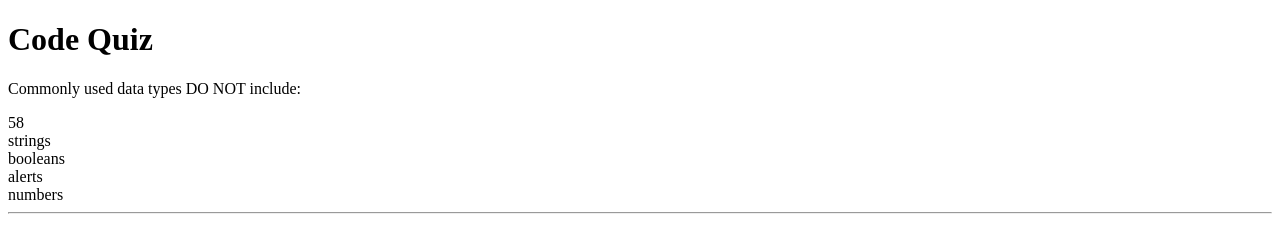
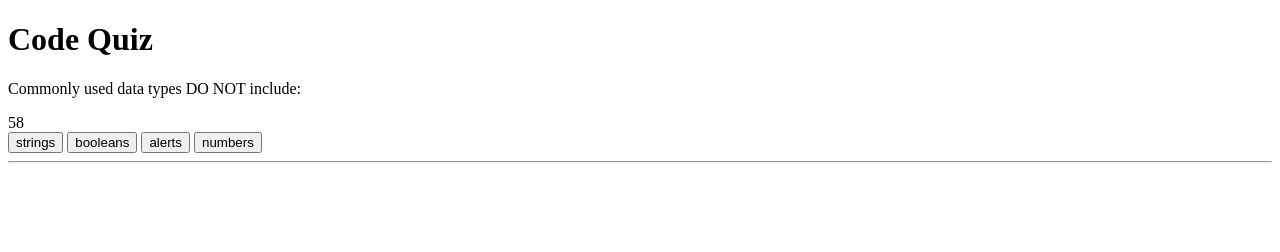
Before and after one commit to ponthierjustin/timed-code-quiz, a plain HTML site: page index.html in a window 1280 px wide. Both pictures are taken after a click on the button "Start Quiz". Drawn offline with Linux system fonts and the light colour scheme.

Commit message:
fixed questions to pull from array correctly

```diff
--- a/index.html
+++ b/index.html
@@ -18,15 +18,15 @@
         <div id="timer">
           <div id="counter">60</div>
         </div>
-        <div class="choices" id="A" onclick="checkAnswer('A')">A</div>
-        <div class="choices" id="B" onclick="checkAnswer('B')">B</div>
-        <div class="choices" id="C" onclick="checkAnswer('C')">C</div>
-        <div class="choices" id="D" onclick="checkAnswer('D')">D</div>
+        <button class="choices" id="A" onclick="checkAnswer('A')">A</button>
+        <button class="choices" id="B" onclick="checkAnswer('B')">B</button>
+        <button class="choices" id="C" onclick="checkAnswer('C')">C</button>
+        <button class="choices" id="D" onclick="checkAnswer('D')">D</button>
       </div>
       <hr />
       <div id="correct" class="hide">Correct</div>
       <div id="wrong" class="hide">Wrong</div>
-      <div id="finalScore" class="hide" display="none"></div>
+      <div id="finalScore" class="hide" >SCORE</div>
     </div>
 
 
--- a/script.js
+++ b/script.js
@@ -19,6 +19,31 @@ var questions = [
     choiceFour: "numbers",
     correct: "D",
   },
+  {
+    question: "The condition in an if/else statement is enclosed with ___.",
+    choiceOne: "quotes",
+    choiceTwo: "curly brackets",
+    choiceThree: "parentheses",
+    choiceFour: "square brackets",
+    correct: "B",
+  },
+  {
+    question: "Arrays in JS can be used to store __.",
+    choiceOne: "numbers and strings",
+    choiceTwo: "other arrays",
+    choiceThree: "booleans",
+    choiceFour: "all of the above",
+    correct: "D",
+  },
+  {
+    question:
+      "String values must be enclosed within ___ when being assigned to variables.",
+    choiceOne: "commas",
+    choiceTwo: "curly brackets",
+    choiceThree: "quotes",
+    choiceFour: "parentheses",
+    correct: "C",
+  },
 ];
 
 var questionIn = questions.length - 1;
@@ -32,7 +57,7 @@ function countDown() {
     count--;
   } else {
     count = 0;
-    clearInterval();
+    scoreFinal();
   }
 }
 
@@ -42,16 +67,12 @@ var timeStart;
 function startQuiz() {
   startBtn.classList.add("hide");
   countDown();
-  timeStart = setInterval(countDown,1000);
+  timeStart = setInterval(countDown, 1000);
   showQ();
   quiz.classList.remove("hide");
 }
-// function is grabbing question from array
-function newQ() {
-  showQ([currentQ]);
-}
 
-// function pulls questions into HTML DOM
+// function pulls questions into HTML DOM to render the question
 function showQ() {
   var q = questions[currentQuestion];
   question.innerHTML = "<p>" + q.question + "<p>";
@@ -60,32 +81,29 @@ function showQ() {
   choiceThree.innerHTML = q.choiceThree;
   choiceFour.innerHTML = q.choiceFour;
 }
-function answerSel(answer) {
+
+function checkAnswer(answer) {
   if (questions[currentQuestion].correct == answer) {
     answerCorrect();
+    currentQuestion++;
+    showQ();
+  } else if (questions[currentQuestion].correct != answer) {
+    answerWrong();
   } else {
-    answerWrong();
-  }
-  if (currentQuestion < questionIn) {
-    currentQuestion++;
-  } else {
-    clearInterval();
+      scoreFinal();
   }
 }
 
 function answerCorrect() {
-  document
-    .getElementById(currentQuestion)
-    .correctAnswer.classList.remove("hide");
+  correctAnswer.classList.remove("hide");
 }
 function answerWrong() {
-  document.getElementById(currentQuestion).wrongAnswer.classList.remove("hide");
+  wrongAnswer.classList.remove("hide");
 }
 
-function scoreFinal(){
-    score.style.display="block";
-
+function scoreFinal() {
+  quiz.classList.add("hide");
+  score.classList.remove("hide");
 }
 
-
 startBtn.addEventListener("click", startQuiz);
```
Lines whose indentation alone changed are shown as unchanged.
